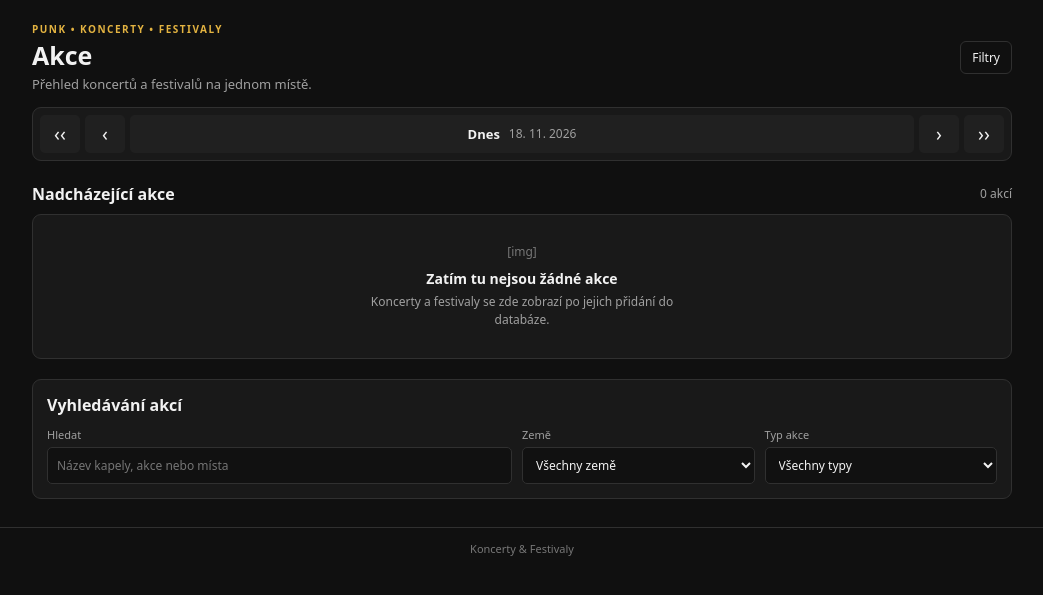
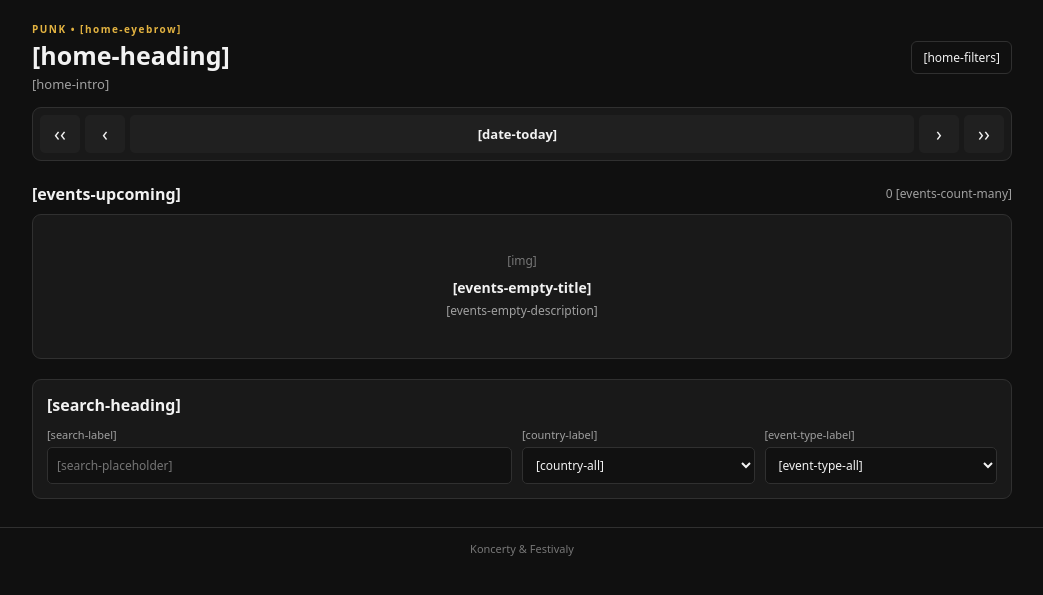
Before and after one commit to m4tk0n/kf, a PHP site: template templates/home.php in a window 1280 px wide. Shown: the part 58-653 px from the top of the page, without its empty margins (118-1161 px from the left). Run offline with PHP 8.4, Linux system fonts and the light colour scheme; the template is opened without the code that fills it, so the values that code supplies are empty.

Commit message:
Translate homepage through language dictionaries

```diff
--- a/templates/home.php
+++ b/templates/home.php
@@ -1,37 +1,37 @@
 <section class="page-heading">
   <div>
-    <p class="eyebrow">PUNK • KONCERTY • FESTIVALY</p>
-    <h1>Akce</h1>
-    <p class="muted">Přehled koncertů a festivalů na jednom místě.</p>
+    <p class="eyebrow">PUNK • [home-eyebrow]</p>
+    <h1>[home-heading]</h1>
+    <p class="muted">[home-intro]</p>
   </div>
-  <a class="filter-link" href="#filtry">Filtry</a>
+  <a class="filter-link" href="#filtry">[home-filters]</a>
 </section>
 
-<section class="date-panel" aria-label="Výběr data">
-  <button class="date-arrow" type="button" aria-label="Předchozí období">‹‹</button>
-  <button class="date-arrow" type="button" aria-label="Předchozí den">‹</button>
-  <button class="date-current" type="button">Dnes <span>18. 11. 2026</span></button>
-  <button class="date-arrow" type="button" aria-label="Následující den">›</button>
-  <button class="date-arrow" type="button" aria-label="Následující období">››</button>
+<section class="date-panel" aria-label="[date-picker-label]">
+  <button class="date-arrow" type="button" aria-label="[date-previous-period]">‹‹</button>
+  <button class="date-arrow" type="button" aria-label="[date-previous-day]">‹</button>
+  <button class="date-current" type="button">[date-today] <span><?= e(date(lang_code() === 'cs' ? 'j. n. Y' : 'M j, Y')) ?></span></button>
+  <button class="date-arrow" type="button" aria-label="[date-next-day]">›</button>
+  <button class="date-arrow" type="button" aria-label="[date-next-period]">››</button>
 </section>
 
 <section class="event-section" id="akce">
   <div class="section-heading">
-    <h2>Nadcházející akce</h2>
-    <span class="count">0 akcí</span>
+    <h2>[events-upcoming]</h2>
+    <span class="count">0 [events-count-many]</span>
   </div>
   <div class="empty-state">
     <div class="empty-icon" aria-hidden="true">[img]</div>
-    <strong>Zatím tu nejsou žádné akce</strong>
-    <p>Koncerty a festivaly se zde zobrazí po jejich přidání do databáze.</p>
+    <strong>[events-empty-title]</strong>
+    <p>[events-empty-description]</p>
   </div>
 </section>
 
 <section class="filters" id="filtry">
-  <h2>Vyhledávání akcí</h2>
+  <h2>[search-heading]</h2>
   <div class="filter-grid">
-    <label>Hledat<input type="search" placeholder="Název kapely, akce nebo místa"></label>
-    <label>Země<select><option>Všechny země</option><option>CZ</option></select></label>
-    <label>Typ akce<select><option>Všechny typy</option><option>Koncert</option><option>Festival</option><option>Ostatní</option></select></label>
+    <label>[search-label]<input type="search" placeholder="[search-placeholder]"></label>
+    <label>[country-label]<select><option>[country-all]</option><option>CZ</option></select></label>
+    <label>[event-type-label]<select><option>[event-type-all]</option><option>[event-type-concert]</option><option>[event-type-festival]</option><option>[event-type-other]</option></select></label>
   </div>
 </section>
```
